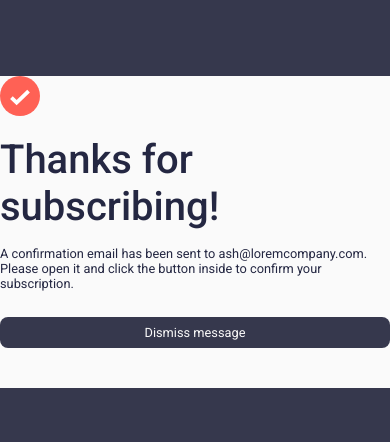
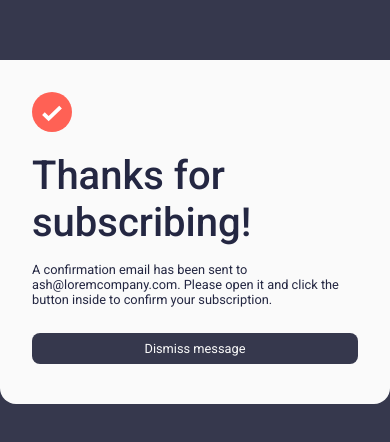
Before and after one commit to PhilippeItsMe/fe-form-challenge, a plain HTML site: page thanks.html in a window 390 px wide. Shown: the part 190-632 px from the top of the page. Drawn offline with Linux system fonts and the light colour scheme.

Commit message:
Debugging thanks page design

```diff
--- a/assets/css/thanks.css
+++ b/assets/css/thanks.css
@@ -38,8 +38,8 @@ main {
         max-width: 800px !important;
         width: 100% !important;
         margin: 0;
-        padding: 0;
-        padding-bottom: 2rem;
-        border-radius: 0rem;
+        padding: 2rem;
+        border-top-right-radius: 0rem;
+        border-top-left-radius: 0rem;
     }
 }
```
